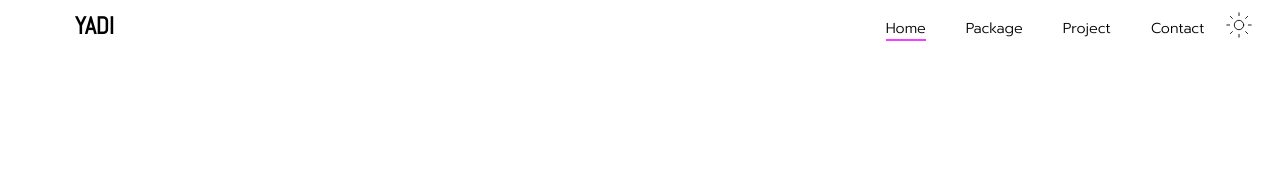
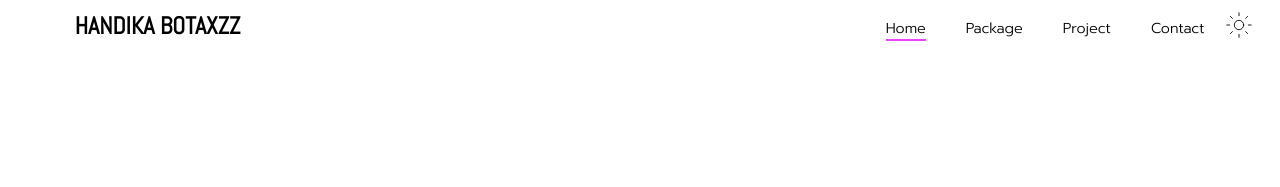
Before and after one commit to Handikaputr/klaxo.github.io, a plain HTML site: page index.html in a window 1280 px wide. Shown: the top 187 px of the page. Drawn offline with nearby package versions, Linux system fonts and the light colour scheme.

Commit message:
Update index.html

```diff
--- a/index.html
+++ b/index.html
@@ -28,7 +28,7 @@
       <div class="navigasi flex">
         <nav class="flex">
           <div class="logo-name">
-            <h2>YADI</h2>
+            <h2>HANDIKA BOTAXZZ</h2>
           </div>
           <div class="setting flex">
             <ul class="nav-menu slide flex">
```
